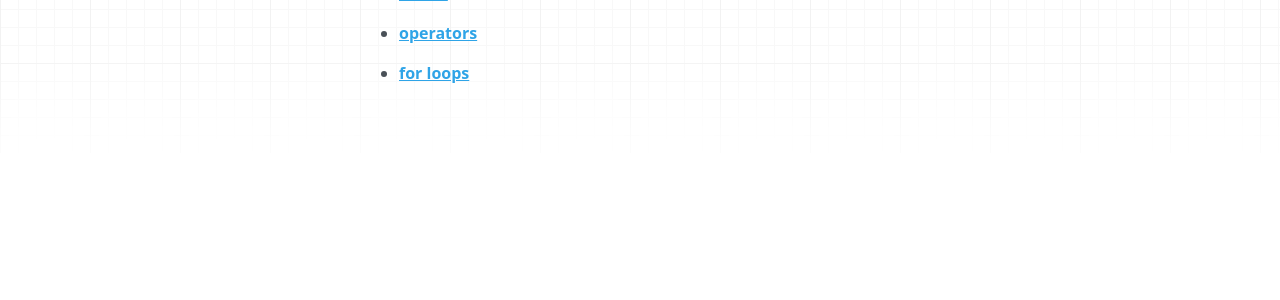
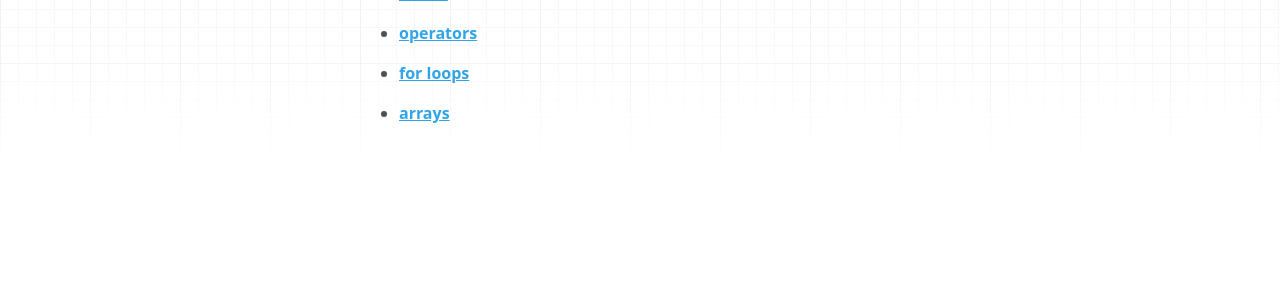
Before and after one commit to OisinJohnston/computer-science-notes, an MkDocs documentation site: the page built from docs/javascript/index.md, in a window 1280 px wide. Shown: the part 153-453 px from the top of the page. Built offline with MkDocs 1.6.1, drawn with Linux system fonts in a browser that asks for light colours; nearby versions of some CDN libraries.

Commit message:
some changes

```diff
--- a/docs/javascript/index.md
+++ b/docs/javascript/index.md
@@ -5,3 +5,5 @@
 * **[operators](./operators)**
 
 * **[for loops](./for-loops)**
+
+* **[arrays](./arrays)**
```
